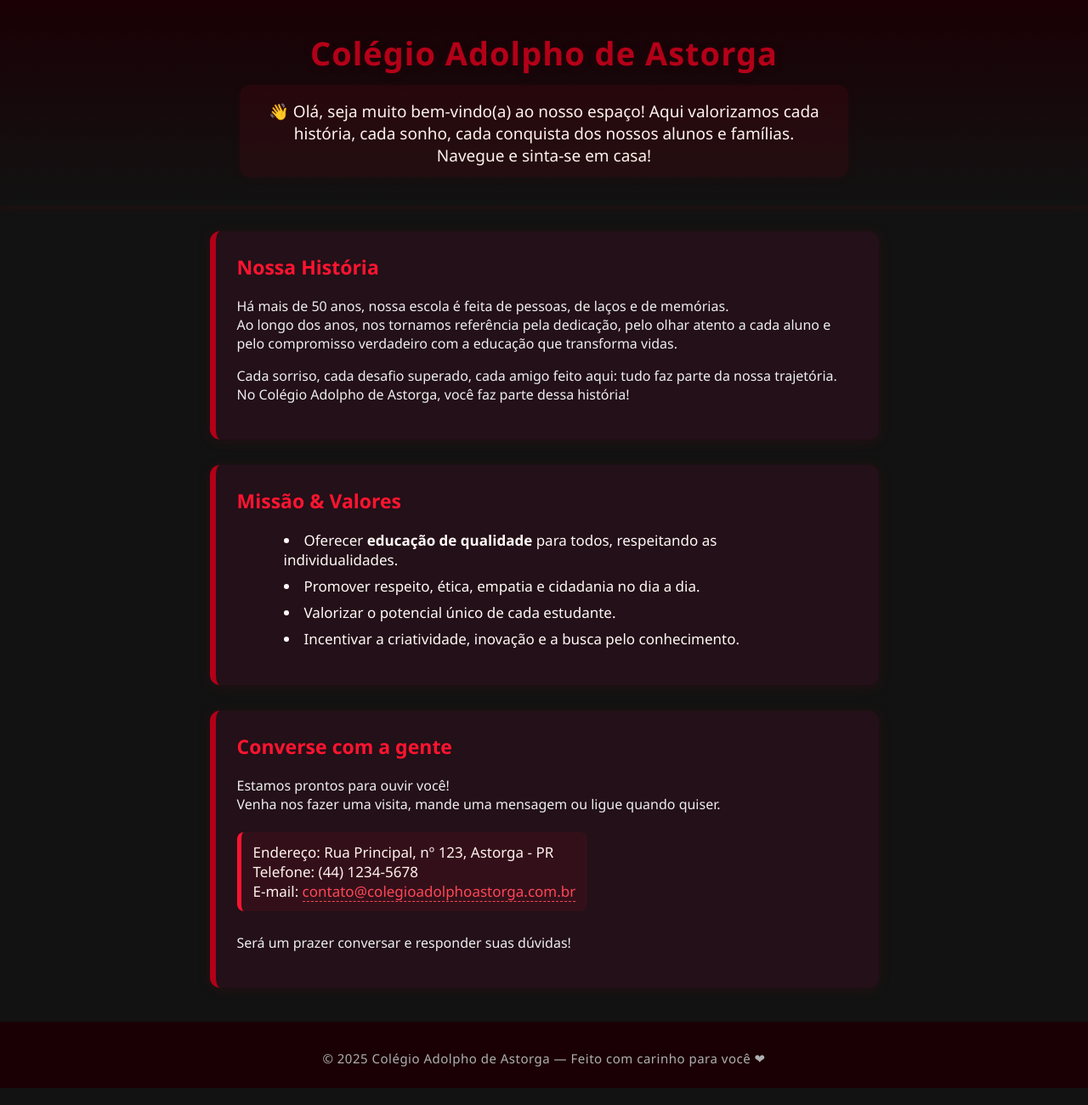
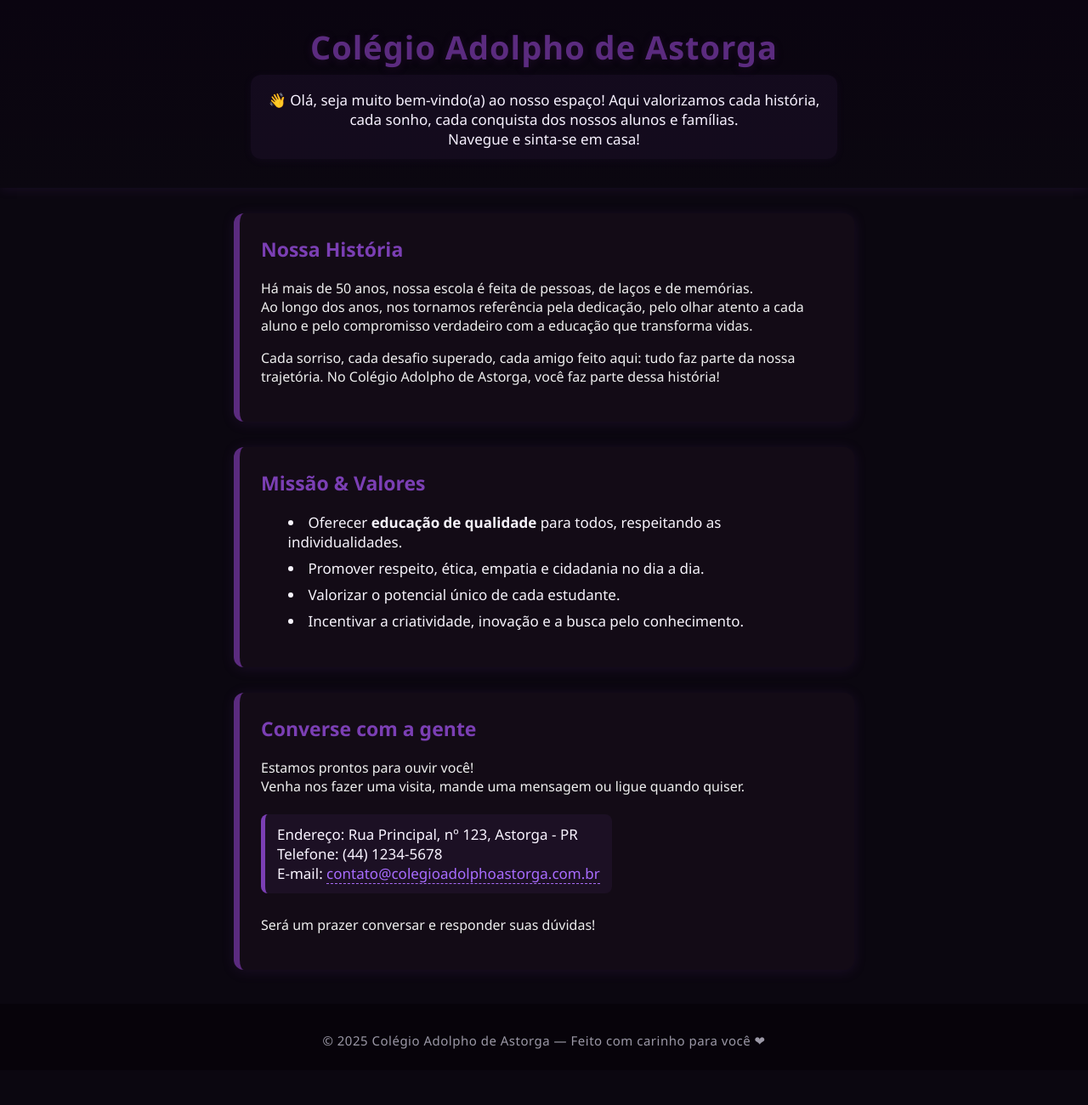
Before and after one commit to Pedrodarelli/DsPedro, a plain HTML site: page index.html in a window 1280 px wide. Shown: the whole page at 85% size. After the commit the page ends 1259 px from the top, so only its background shows below. Drawn offline with Linux system fonts and the light colour scheme.

Commit message:
Adicionando coisas

```diff
--- a/style.css
+++ b/style.css
@@ -1,102 +1,151 @@
+:root{
+    --bg: #0b0710;
+    --panel: #130b16;
+    --accent: #5b2b7f;
+    --accent-strong: #7b3fb4;
+    --accent-link: #a86cff;
+    --muted: #9b98a6;
+    --text: #eee;
+    --panel-surface: rgba(123,63,180,0.06);
+    --panel-surface-strong: rgba(123,63,180,0.13);
+    --highlight-bg: rgba(123,63,180,0.08);
+    --contact-bg: rgba(167,97,255,0.06);
+    --radius: 12px;
+    --max-width: 730px;
+    --content-max-width: 690px;
+    --shadow-accent: 0 2px 12px rgba(123,63,180,0.12);
+    --transition-fast: 0.18s;
+    --font-sans: "Segoe UI", Arial, sans-serif;
+  }
+
+  *{box-sizing:border-box}
+  html,body{height:100%}
   body {
-    background: #121212;
-    color: #eee;
-    font-family: 'Segoe UI', Arial, sans-serif;
+    background: var(--bg);
+    color: var(--text);
+    font-family: var(--font-sans);
     margin: 0;
-    padding: 0 0 40px 0;
+    padding: 0 0 40px;
     min-height: 100vh;
+    -webkit-font-smoothing:antialiased;
+    -moz-osx-font-smoothing:grayscale;
   }
+
 
   header {
     text-align: center;
-    padding-top: 36px;
-    padding-bottom: 16px;
-    background: linear-gradient(180deg, #1a0005 0%, #121212 100%);
-    box-shadow: 0 2px 12px rgba(179,0,24,0.12);
+    padding: 36px 16px 16px;
+    background: linear-gradient(180deg, #0a0410 0%, var(--bg) 100%);
+    box-shadow: var(--shadow-accent);
   }
 
+
   h1 {
-    color: #b30018;
-    font-size: 38px;
-    margin-bottom: 12px;
-    margin-top: 0;
+    color: var(--accent);
+    font-size: 2.375rem;
+    margin: 0 0 12px;
     letter-spacing: 1px;
-    text-shadow: 0 2px 10px #36000748;
-    font-family: 'Segoe UI', Arial, sans-serif;
+    text-shadow: 0 2px 10px rgba(59,24,74,0.35);
+    font-family: var(--font-sans);
+    line-height: 1.05;
   }
 
+
   .boas-vindas {
-    color: #fff2ed;
-    font-size: 19px;
-    background: rgba(179,0,24,0.10);
-    border-radius: 12px;
-    padding: 18px 13px 12px 13px;
-    margin: 0 auto 18px auto;
-    max-width: 690px;
-    box-shadow: 0 2px 12px rgba(179,0,24,0.06);
+    color: #f7f1ff;
+    font-size: 1.0625rem; /* ~17px */
+    background: var(--highlight-bg);
+    border-radius: var(--radius);
+    padding: 18px 13px 12px;
+    margin: 0 auto 18px;
+    max-width: var(--content-max-width);
+    box-shadow: 0 2px 12px var(--panel-surface);
   }
 
+
   section.info {
-    background: #231018;
-    border-radius: 12px;
-    box-shadow: 0 2px 16px rgba(179,0,24,0.13);
+    background: var(--panel);
+    border-radius: var(--radius);
+    box-shadow: 0 2px 16px var(--panel-surface-strong);
     padding: 26px 25px;
     margin: 30px auto;
-    max-width: 730px;
-    border-left: 7px solid #b30018;
-    transition: box-shadow 0.22s;
+    max-width: var(--max-width);
+    border-left: 7px solid var(--accent);
+    transition: box-shadow var(--transition-fast), border-left-color var(--transition-fast);
   }
-section.info:hover {
-    box-shadow: 0 4px 24px rgba(179,0,24,0.22);
-    border-left-color: #ff1430;
+  section.info:hover{
+    box-shadow: 0 4px 24px rgba(123,63,180,0.22);
+    border-left-color: var(--accent-strong);
   }
-
   section.info h2 {
-    color: #ff1430;
-    font-size: 23px;
+    color: var(--accent-strong);
+    font-size: 1.4375rem;
     margin-top: 0;
     font-weight: 600;
   }
 
+
   ul {
     list-style: disc inside;
-    margin: 0 auto 17px auto;
+    margin: 0 auto 17px;
     padding-left: 10px;
     max-width: 630px;
-    color: #fff8f6;
+    color: #f6f3fb;
   }
   ul li {
     margin-bottom: 8px;
-    font-size: 17px;
+    font-size: 1.0625rem;
   }
 
+
   a {
-    color: #ff4657;
+    color: var(--accent-link);
     text-decoration: none;
-    border-bottom: 1px dashed #ff4657;
-    transition: color 0.20s;
+    border-bottom: 1px dashed var(--accent-link);
+    transition: color var(--transition-fast), border-color var(--transition-fast);
   }
-a:hover {
-    color: #ffe2e4;
+  a:hover,
+  a:focus {
+    color: #efe7ff;
+    outline: none;
+  }
+  a:focus {
+    box-shadow: 0 0 0 4px rgba(167,97,255,0.12);
+    border-bottom-color: #efe7ff;
   }
 
+
   .contato-destaque {
-    background: rgba(255,20,48,0.07);
-    border-left: 5px solid #ff1430;
+    background: var(--contact-bg);
+    border-left: 5px solid var(--accent-strong);
     border-radius: 8px;
     padding: 12px 14px;
     display: inline-block;
     margin-bottom: 10px;
-    color: #fff1f0;
-    font-size: 17px;
+    color: #f8f3ff;
+    font-size: 1.0625rem;
   }
 
+
   footer {
-    background: #1a0005;
-    color: #afafaf;
+    background: #07030a;
+    color: var(--muted);
     text-align: center;
-    padding: 18px 0 10px 0;
+    padding: 18px 0 10px;
     margin-top: 40px;
-    font-size: 15px;
+    font-size: 0.9375rem;
     letter-spacing: 0.5px;
   }
+
+
+  :focus { outline: none; }
+  @media (prefers-reduced-motion: reduce){
+    * { transition: none !important; animation-duration: 0s !important; }
+  }
+
+  /* Responsive tweaks */
+  @media (max-width: 560px){
+    h1 { font-size: 1.75rem; }
+    section.info { padding: 20px; margin: 20px; }
+    .boas-vindas { padding: 14px; }
+  }
```
Lines whose indentation alone changed are shown as unchanged.
